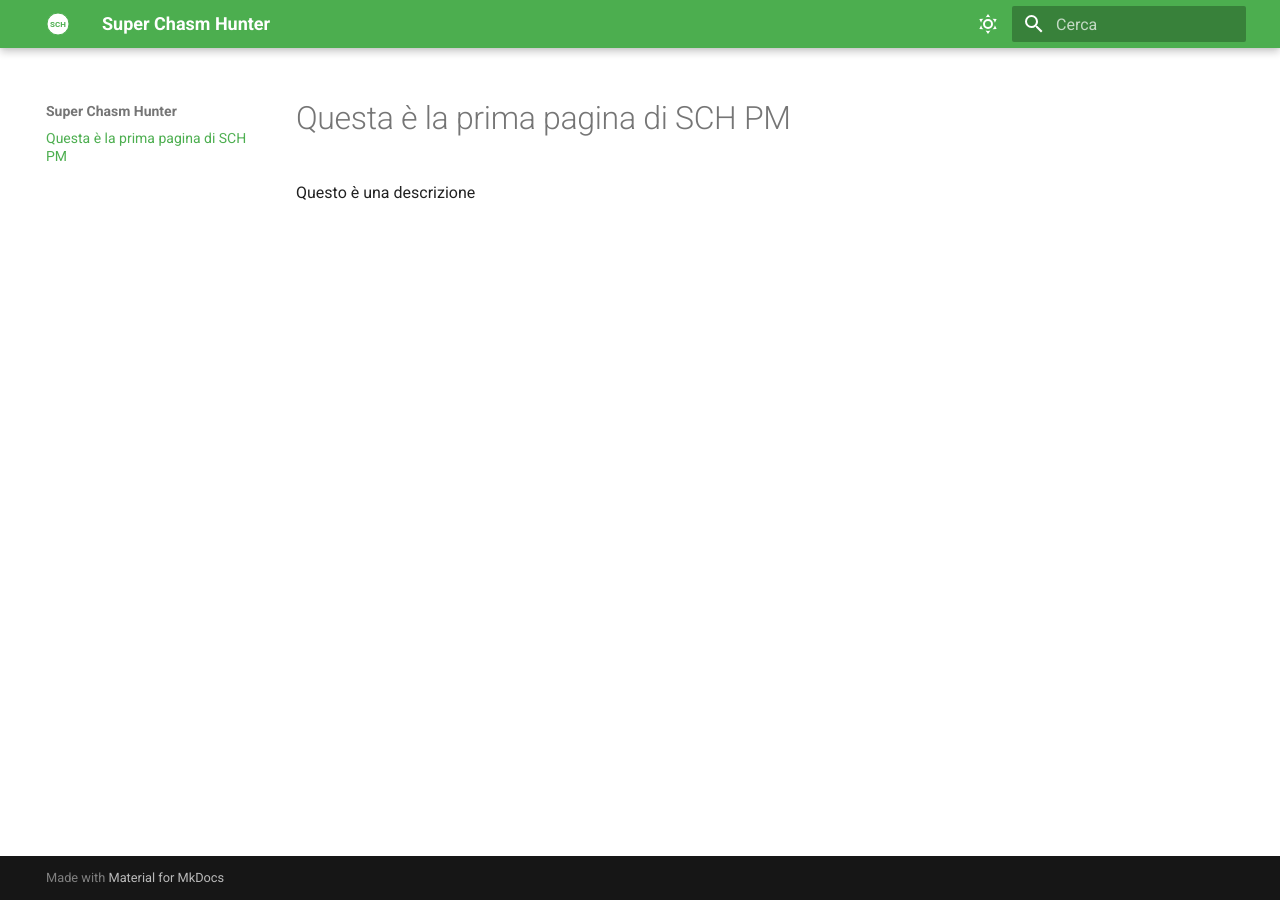
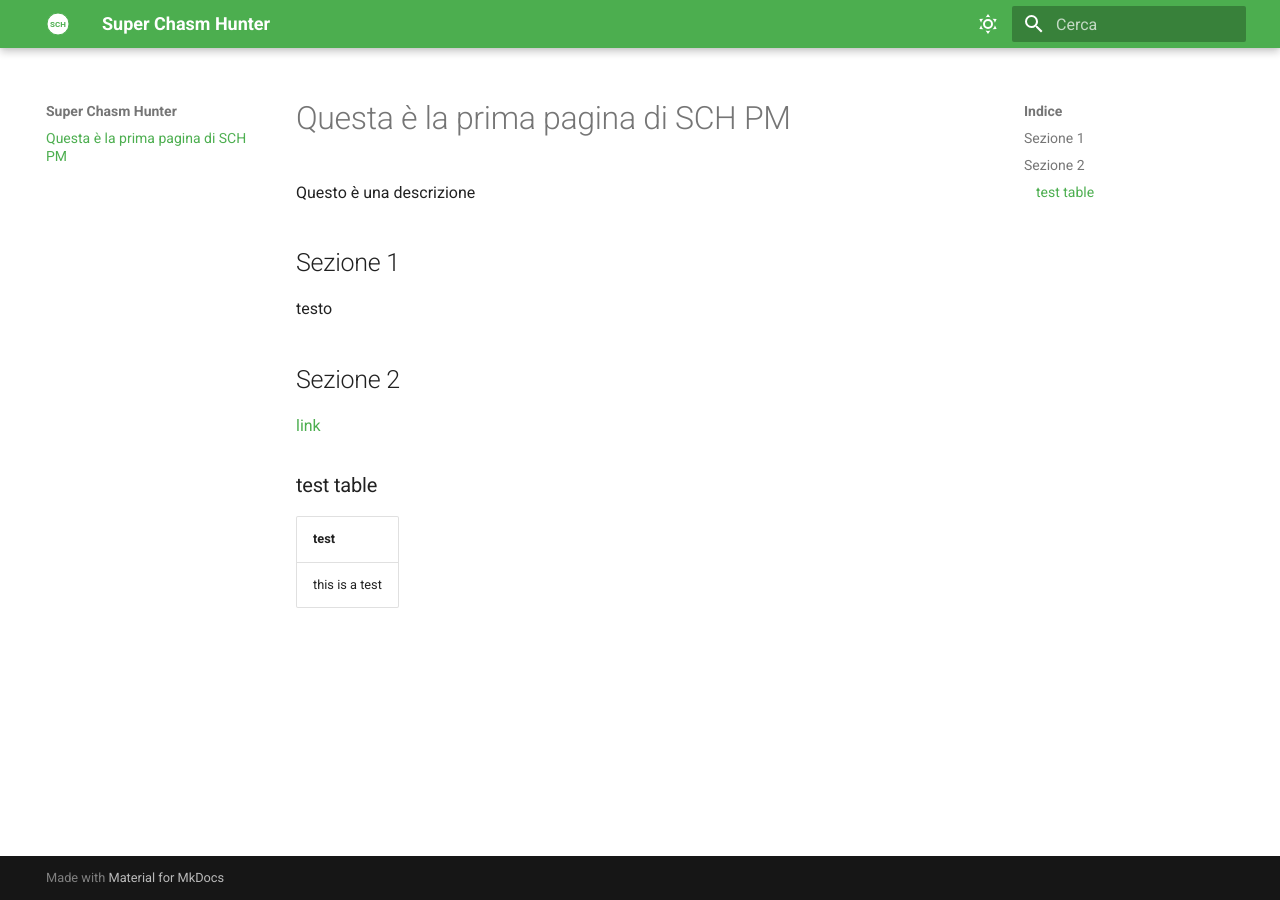
Before and after one commit to FilippoGurioli/super-chasm-hunter-pm, an MkDocs documentation site: the page built from docs/index.md, in a window 1280 px wide. Built offline with MkDocs 1.6.1 and Material for MkDocs 9.7.7, drawn with Linux system fonts in a browser that asks for light colours.

Commit message:
update index to see how it is displayed

```diff
--- a/docs/index.md
+++ b/docs/index.md
@@ -1,3 +1,17 @@
 # Questa è la prima pagina di SCH PM
 
 Questo è una descrizione
+
+## Sezione 1
+
+testo
+
+## Sezione 2
+
+[link](./assets/logo.svg)
+
+### test table
+
+|**test**|
+|--------|
+|this is a test|
```
